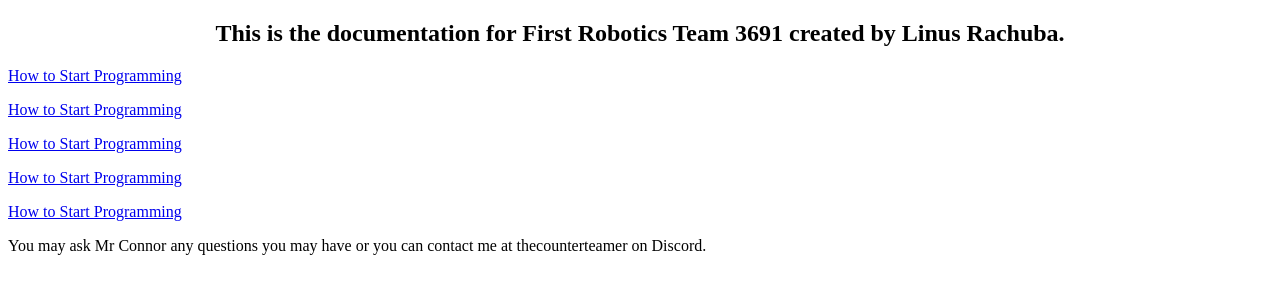
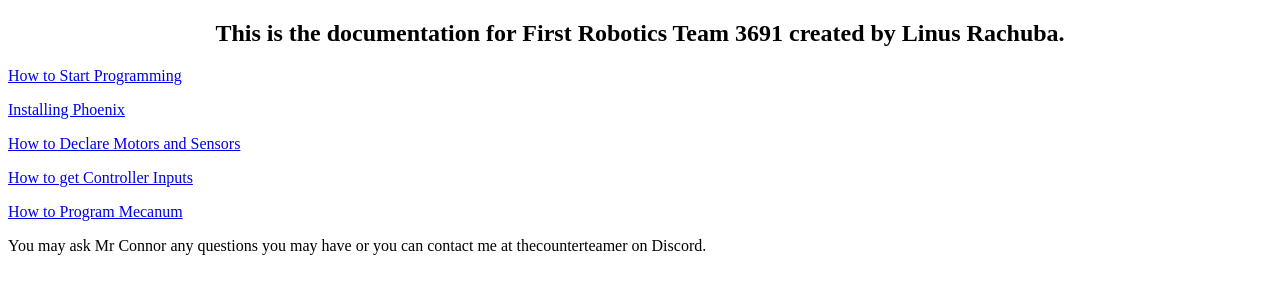
Before and after one commit to RoboRaiders3691/RoboRaiders3691.github.io, a plain HTML site: page index.html in a window 1280 px wide. Drawn offline with Linux system fonts and the light colour scheme.

Commit message:
more more link fixes

```diff
--- a/index.html
+++ b/index.html
@@ -7,10 +7,10 @@
         <p></p>
 
     <a href="startprogramming.html">How to Start Programming</a><p></p>
-    <a href="installingphoenix.html">How to Start Programming</a><p></p>
-    <a href="declaringmotorsandsensors.html">How to Start Programming</a><p></p>
-    <a href="controllerinputs.html">How to Start Programming</a><p></p>
-    <a href="programmingmecanum.html">How to Start Programming</a><p></p>
+    <a href="installingphoenix.html">Installing Phoenix</a><p></p>
+    <a href="declaringmotorsandsensors.html">How to Declare Motors and Sensors</a><p></p>
+    <a href="controllerinputs.html">How to get Controller Inputs</a><p></p>
+    <a href="programmingmecanum.html">How to Program Mecanum</a><p></p>
 
     <p>
 
```
